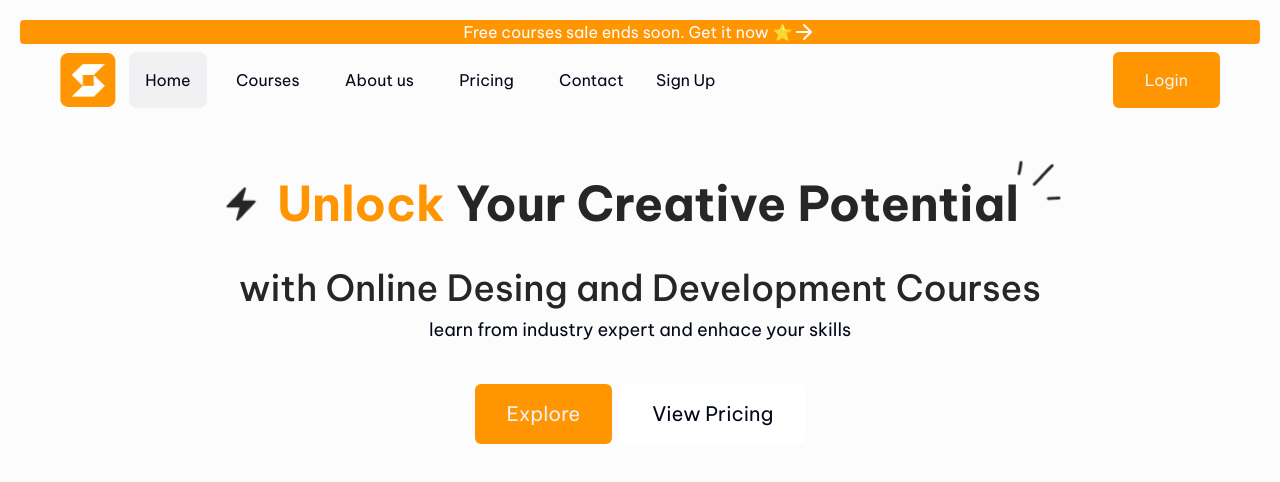
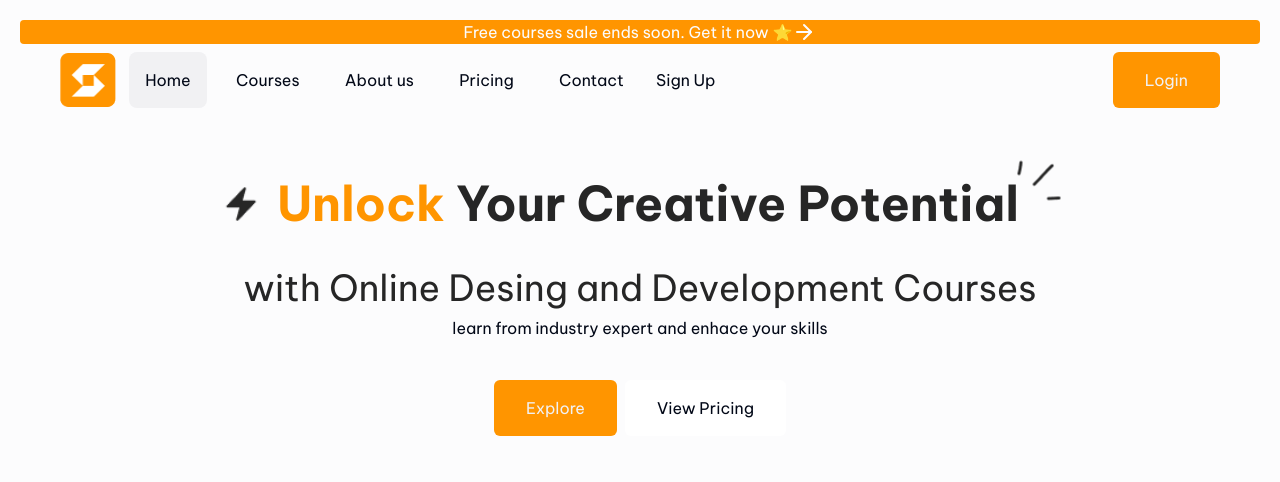
Before and after one commit to ManuelAlejandro93/innovarte, a React (Vite) app: page / in a window 1280 px wide. Shown: the top 482 px of the page. Built offline with nearby package versions, Linux system fonts and the light colour scheme; what tailwindcss-animated would draw is missing.

Commit message:
standars - fontsize - hero section - done

```diff
--- a/src/Components/Hero/Hero.tsx
+++ b/src/Components/Hero/Hero.tsx
@@ -1,3 +1,5 @@
+import { fontsizes } from '@/Standars';
+
 export const Hero = () => {
   return (
     <div className='pt-8 md:pt-16 space-y-5 md:space-y-10'>
@@ -8,7 +10,7 @@ export const Hero = () => {
             src='/Icons/flash-icon.png'
             alt='logo-image'
           />
-          <h2 className='text-lg md:text-3xl lg:text-5xl font-bold text-app-grey-15'>
+          <h2 className={`${fontsizes.titles}  font-bold text-app-grey-15`}>
             <span className='text-app-orange-50'>Unlock</span> Your Creative
             Potential
           </h2>
@@ -20,14 +22,18 @@ export const Hero = () => {
         </div>
       </div>
       <div className='row2 grid space-y-2 px-4 md:p-0'>
-        <p className='text-center text-sm md:text-center md:text-2xl lg:text-4xl text-app-grey-15 font-medium'>
+        <p
+          className={`text-center ${fontsizes.subtitles} md:text-center text-app-grey-15`}
+        >
           with Online Desing and Development Courses
         </p>
-        <p className='text-center text-xs md:text-sm lg:text-lg'>
+        <p className={`text-center ${fontsizes.general}`}>
           learn from industry expert and enhace your skills
         </p>
       </div>
-      <div className='row3 grid grid-cols-2 text-center md:grid md:grid-cols-2 lg:flex lg:justify-center text-xs lg:text-xl'>
+      <div
+        className={`row3 grid grid-cols-2 text-center md:grid md:grid-cols-2 lg:flex lg:justify-center ${fontsizes.general}`}
+      >
         <a
           href=''
           className='bg-app-orange-50 text-app-white-95 rounded-md p-2 md:p-2 lg:p-2 xl:py-4 xl:px-8 mr-2'
--- /dev/null
+++ b/src/Standars/FontSizes.tsx
@@ -0,0 +1,19 @@
+const titles = `text-lg md:text-3xl lg:text-5xl`;
+
+const subtitles = 'text-sm md:text-2xl lg:text-4xl';
+
+const cardTitles = 'text-md md:text-xl lg:text-2xl';
+
+const general = 'text-xs lg:text-base';
+
+export const fontsizes = {
+  titles,
+  subtitles,
+  cardTitles,
+  general
+};
+
+//componente de prueba --- borrar.
+export const FontSizes = () => {
+  return <div className='text-'>FontSizes</div>;
+};
--- /dev/null
+++ b/src/Standars/index.ts
@@ -0,0 +1 @@
+export * from './FontSizes';
```
